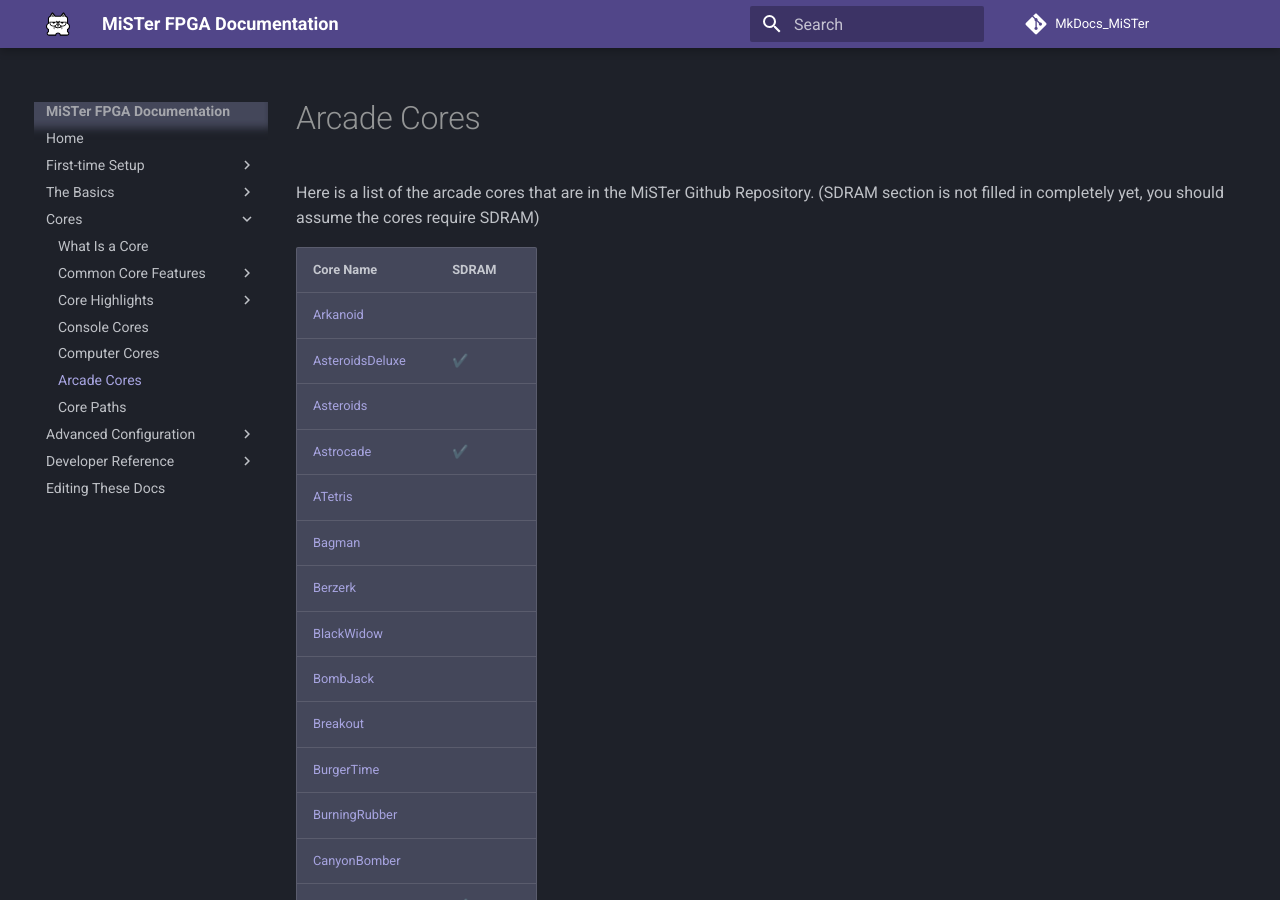
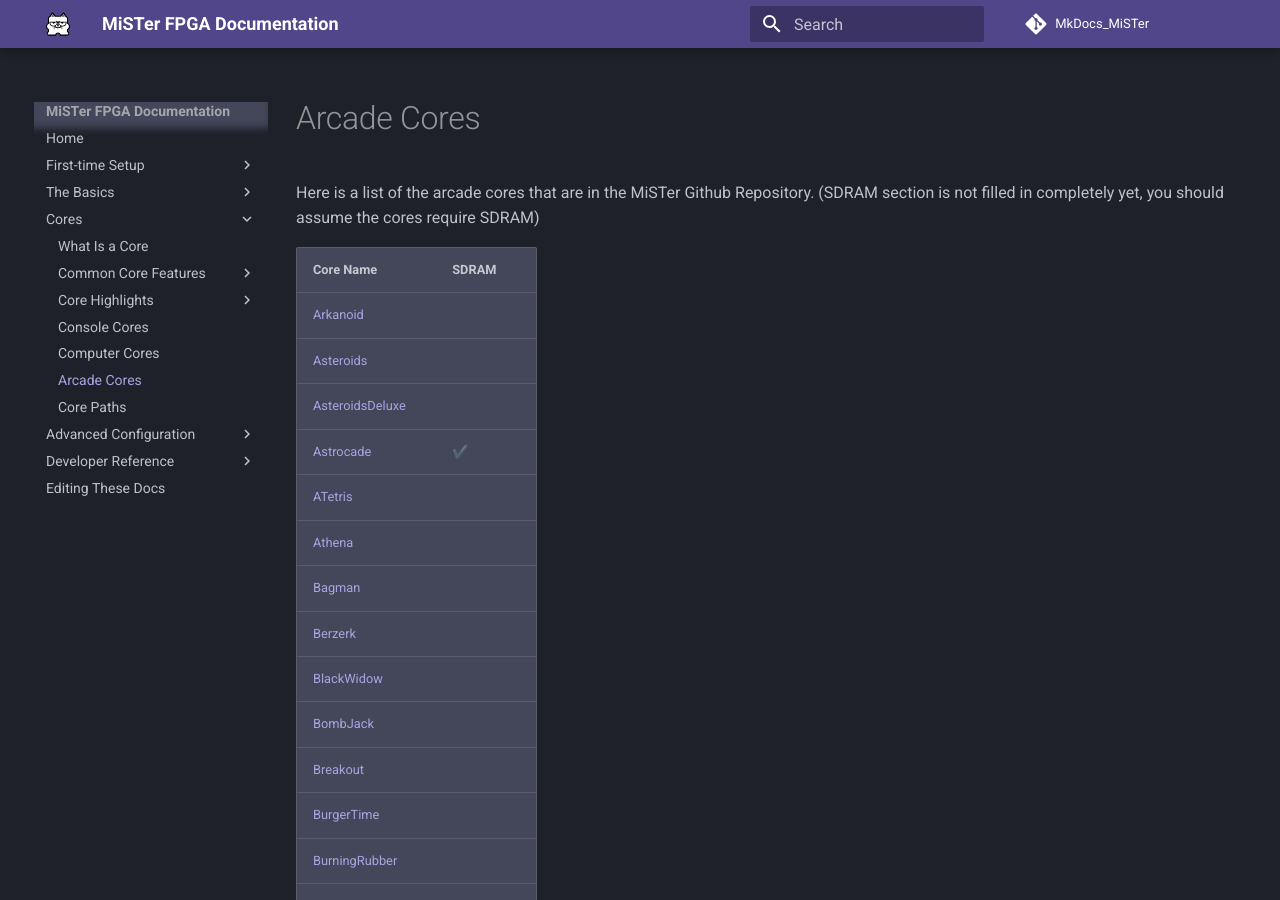
Before and after one commit to MiSTer-devel/MkDocs_MiSTer, an MkDocs documentation site: the page built from docs/cores/arcade.md, in a window 1280 px wide and 900 px high. Built offline with MkDocs 1.6.1 and Material for MkDocs 9.7.7, drawn with Linux system fonts in a browser that asks for light colours; comment, search, counter and statistics services are not loaded.

Commit message:
Update arcade.md
Added Athena core, Asteroids Deluxe does not require SDRAM.

```diff
--- a/docs/cores/arcade.md
+++ b/docs/cores/arcade.md
@@ -8,10 +8,11 @@
 | Core Name                                                                          | SDRAM    |
 | ---------------------------------------------------------------------------------- | -------- |
 | [Arkanoid](https://github.com/MiSTer-devel/Arcade-Arkanoid_MISTer)                 |          |
-| [AsteroidsDeluxe](https://github.com/MiSTer-devel/Arcade-AsteroidsDeluxe_MiSTer)   | ✔️        |
 | [Asteroids](https://github.com/MiSTer-devel/Arcade-Asteroids_MiSTer)               |          |
+| [AsteroidsDeluxe](https://github.com/MiSTer-devel/Arcade-AsteroidsDeluxe_MiSTer)   |          |
 | [Astrocade](https://github.com/MiSTer-devel/Arcade-Astrocade_MiSTer)               | ✔️        |
 | [ATetris](https://github.com/MiSTer-devel/Arcade-ATetris_MiSTer)                   |          |
+| [Athena](https://github.com/MiSTer-devel/Arcade-Athena_MiSTer)                     |          |
 | [Bagman](https://github.com/MiSTer-devel/Arcade-Bagman_MiSTer)                     |          |
 | [Berzerk](https://github.com/MiSTer-devel/Arcade-Berzerk_MiSTer)                   |          |
 | [BlackWidow](https://github.com/MiSTer-devel/Arcade-BlackWidow_MiSTer)             |          |
```
